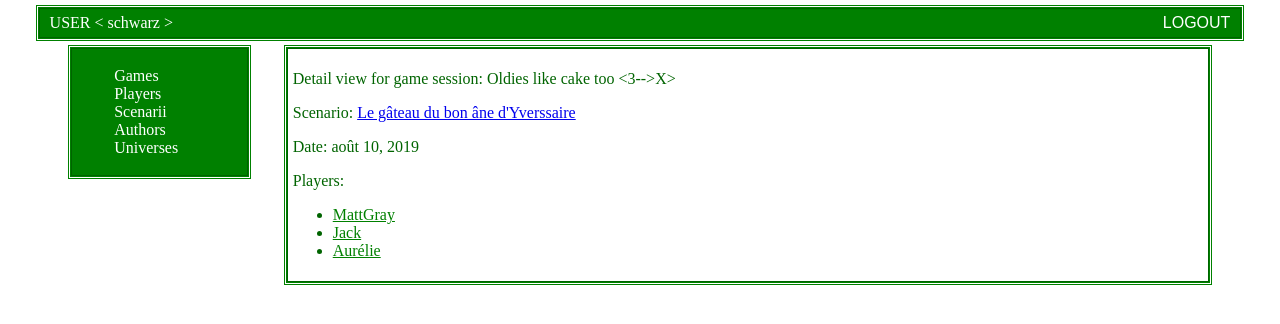
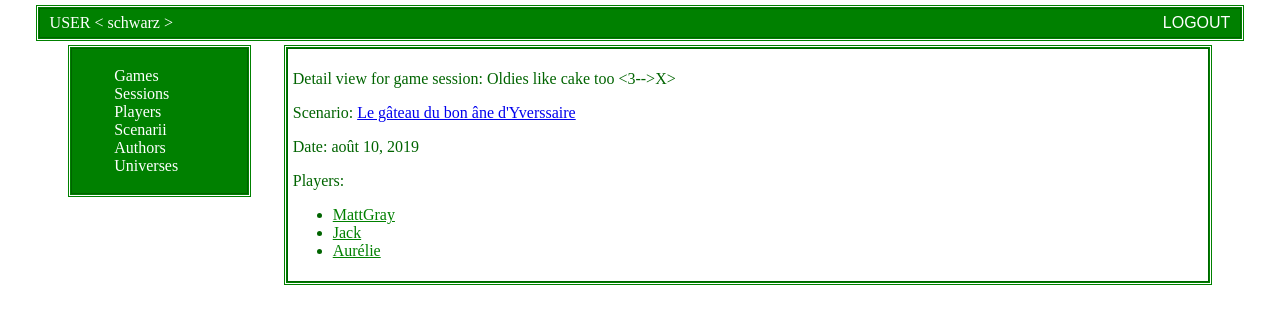
Before and after one commit to schwarz-ben/rpg-sessions-archive--django, a Django app: page /archive/session/3/ in a window 1280 px wide. Shown: the top 324 px of the page. Run offline with Django 3.2, Linux system fonts and the light colour scheme; a user stored in the database is signed in; data comes from the database, SQL or seed files in the repository.

Commit message:
Added a session list view (which fixes #5).

```diff
--- a/archive/templates/archive/skeleton-base.html
+++ b/archive/templates/archive/skeleton-base.html
@@ -17,6 +17,7 @@
       <div id="page-sidebar">
         <ul>
           <li><a href="/archive">Games</a></li>
+          <li><a href="/archive/sessions">Sessions</a></li>
           <li><a href="/archive/player">Players</a></li>
           <li><a href="/archive/scenario">Scenarii</a></li>
           <li><a href="/archive/authors">Authors</a></li>
--- a/archive/urls.py
+++ b/archive/urls.py
@@ -9,6 +9,7 @@ urlpatterns = [
     path('', views.IndexView.as_view(), name='index'),
     path('logout',views.logout_view,name='logout'),
     path('<int:Cycle_id>/',views.cycle_view,name='cycle'),
+    path("sessions", views.sessions_view,name='sessions'),
     path('session/<int:Session_id>/',views.session_view,name='session'),
     path("player", views.players_view,name='players'),
     path("player/<int:Player_id>", views.player_view,name='player'),
--- a/archive/views.py
+++ b/archive/views.py
@@ -44,6 +44,18 @@ def cycle_view(request,Cycle_id):
         }
     template = loader.get_template(template_name)
     return HttpResponse(template.render(context, request))
+
+
+def sessions_view(request):
+    sessions=Session.objects.filter( owner_user = request.user.pk ).order_by('-date')
+    template_name = 'archive/sessions.html'
+    context = {
+        'my_list_of_sessions' : sessions
+        }
+    template = loader.get_template(template_name)
+    return HttpResponse(template.render(context, request))
+
+
 
 def session_view(request,Session_id):
     session = get_object_or_404(Session, pk=Session_id)
```
Also changed, not shown: archive/templates/archive/sessions.html (added, +20 -0 lines).
